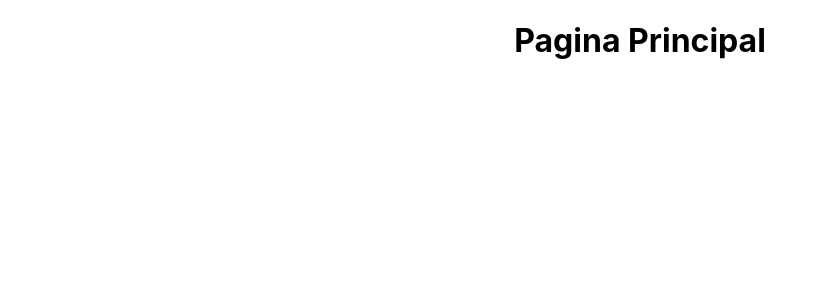
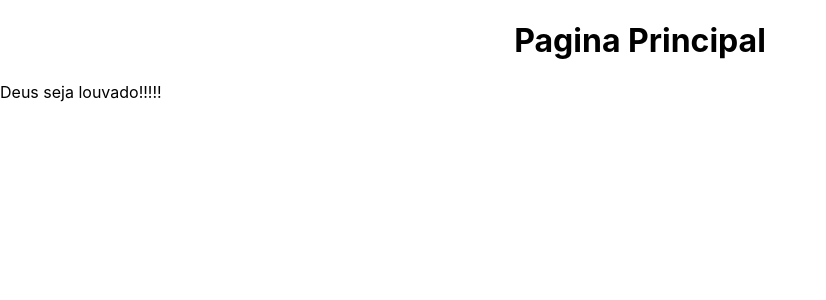
Before and after one commit to nerosilva/papelaria-frontend, a React (Create React App) app: page /dashboard in a window 1280 px wide. Shown: the top 300 px of the page, without its empty margins (0-826 px from the left). Built offline with nearby package versions, Linux system fonts and the light colour scheme.

Commit message:
Deus seja louvado

```diff
--- a/src/pages/dashboard/index.js
+++ b/src/pages/dashboard/index.js
@@ -8,6 +8,7 @@ export default function Dashboard() {
   return (
     <div className="logon-container">
         <h1>Pagina Principal</h1>
+        <p>Deus seja louvado!!!!!</p>
 
 
     </div>
```
